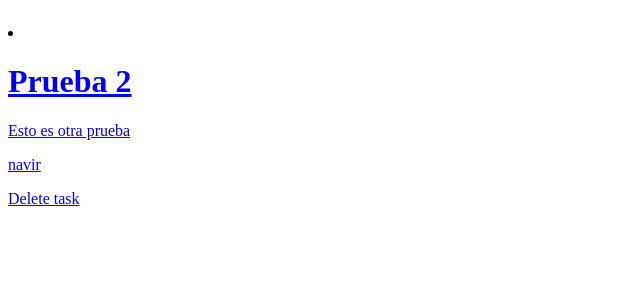
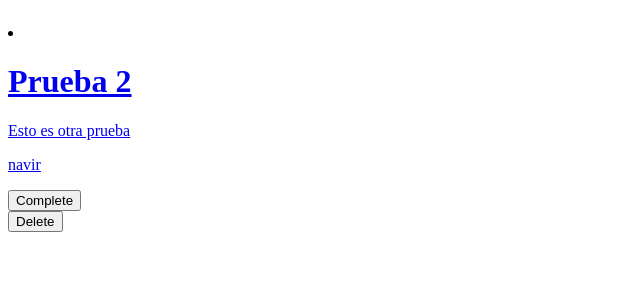
Before and after one commit to navi-exe04/django-crud-auth, a Django app: page /tasks/ in a window 1280 px wide. Shown: the part 144-442 px from the top of the page, without its empty margins (0-640 px from the left). Run offline with Django 5.2, Linux system fonts and the light colour scheme; a user stored in the database is signed in; data comes from the database, SQL or seed files in the repository; both versions use the stored data as it was after the commit.

Commit message:
feat: now you can set a task as completed or delete it

```diff
--- a/tasks/templates/tasks.html
+++ b/tasks/templates/tasks.html
@@ -12,7 +12,14 @@
             <p>{{task.user.username}}</p>
         </a>
         <div>
-            <a href="{% url 'delete_task' task.id %}">Delete task</a>
+            <form action="{% url 'complete_task' task.id %}" method="post">
+                {% csrf_token %}
+                <button>Complete</button>
+            </form>
+            <form action="{% url 'delete_task' task.id %}" method="post">
+                {% csrf_token %}
+                <button>Delete</button>
+            </form>
         </div>
     </li>
     {% endfor %}
--- a/tasks/urls.py
+++ b/tasks/urls.py
@@ -7,6 +7,7 @@ urlpatterns = [
     path('tasks/', views.tasks, name="tasks"),
     path('tasks/create', views.create_task, name="create_task"),
     path('tasks/<int:id>', views.task_detail, name="task_detail"),
+    path('tasks/complete/<int:id>', views.complete_task, name="complete_task"),
     path('tasks/delete/<int:id>', views.delete_task, name="delete_task"),
     path('signout/', views.signout, name="signout"),
     path('signin/', views.signin, name="signin"),
--- a/tasks/views.py
+++ b/tasks/views.py
@@ -1,3 +1,4 @@
+from django.utils import timezone
 from django.shortcuts import render, redirect, get_object_or_404
 from django.http import HttpResponse
 # permite establecer un formulario para crear o autenticar un user
@@ -116,16 +117,20 @@ def task_detail(request, id):
             })
 
 
+def complete_task(request, id):
+    task = get_object_or_404(Tasks, pk=id, user=request.user)
+    if request.method == 'POST':
+        task.datecompleted = timezone.now()
+        task.save()
+        return redirect('tasks')
+
+
 def delete_task(request, id):
-    try:
-        # Obtain the task to delete
-        task = Tasks.objects.filter(id=id)
+    # Obtain the task to delete
+    task = get_object_or_404(Tasks, pk=id, user=request.user)
+    if request.method == 'POST':
         task.delete()  # delete the task
         return redirect('tasks')
-    except Tasks.DoesNotExist:
-        return HttpResponse('La task no existe en la BD')
-    except Exception as e:
-        return HttpResponse('Ocurrio un error')
 
 
 def signout(request):
```
Also changed, not shown: db.sqlite3.
